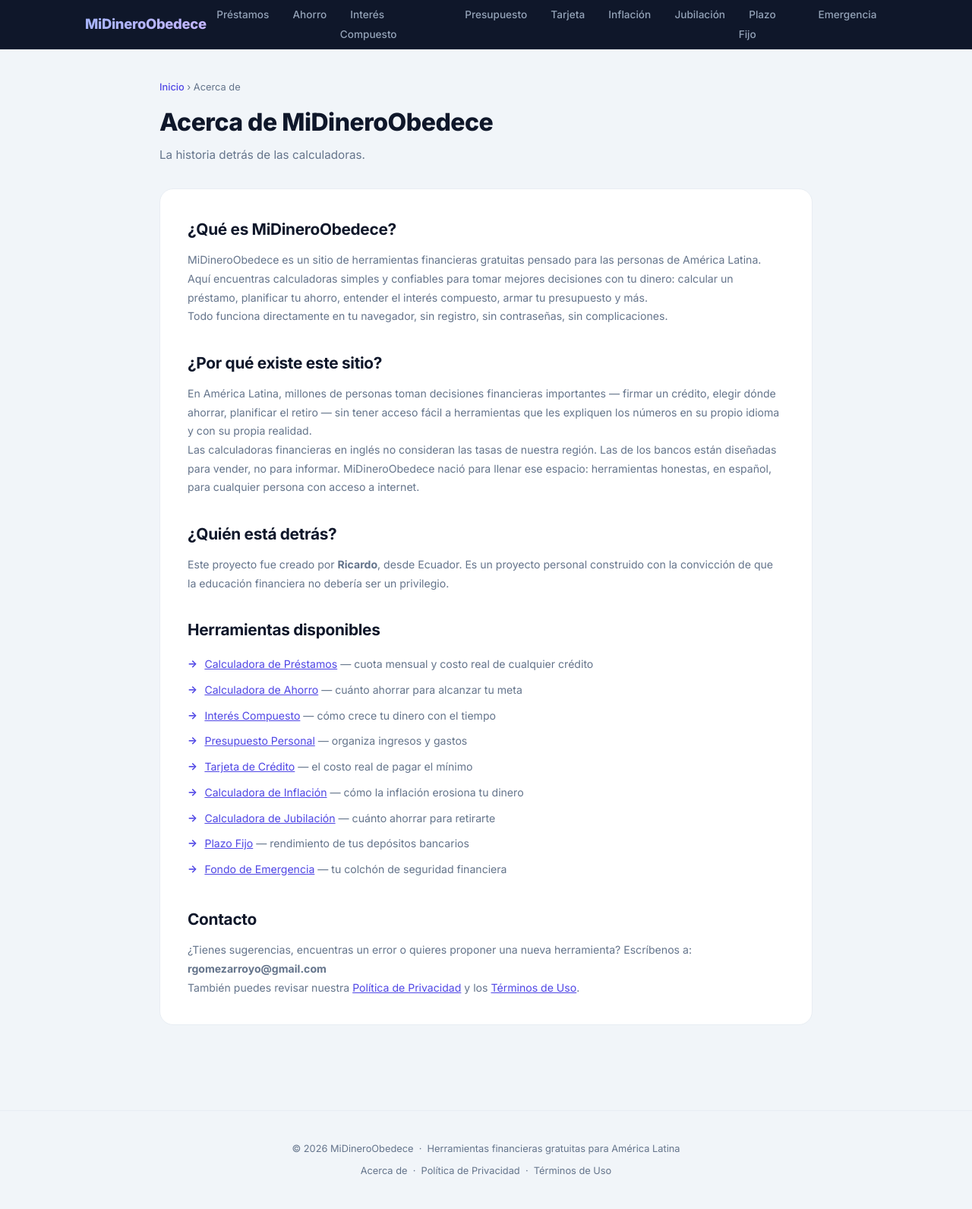
After one commit to rgomezarroyo/midineroobedece, a Flask app: page /acerca in a window 1280 px wide. The commit adds this page. Shown: the whole page at 76% size. Run offline with Flask 3, Linux system fonts and the light colour scheme.

Commit message:
Agrega página Acerca de y link en footer
Co-Authored-By: Claude Sonnet 4.6 <noreply@anthropic.com>

```diff
--- a/app.py
+++ b/app.py
@@ -43,6 +43,10 @@ def calculadora_plazo_fijo():
 def calculadora_fondo_emergencia():
     return render_template('calculadora_fondo_emergencia.html')
 
+@app.route('/acerca')
+def acerca():
+    return render_template('acerca.html')
+
 @app.route('/privacidad')
 def privacidad():
     return render_template('privacidad.html')
@@ -64,6 +68,7 @@ def sitemap():
         ('/calculadora-jubilacion', '0.9', 'monthly'),
         ('/calculadora-plazo-fijo', '0.9', 'monthly'),
         ('/calculadora-fondo-emergencia', '0.9', 'monthly'),
+        ('/acerca', '0.4', 'yearly'),
         ('/privacidad', '0.3', 'yearly'),
         ('/terminos', '0.3', 'yearly'),
     ]
--- /dev/null
+++ b/app/templates/acerca.html
@@ -0,0 +1,43 @@
+{% extends "base.html" %}
+
+{% block title %}Acerca de MiDineroObedece | Herramientas Financieras para LATAM{% endblock %}
+
+{% block meta_description %}Conoce el proyecto detrás de MiDineroObedece: herramientas financieras gratuitas creadas para ayudar a las personas de América Latina a tomar mejores decisiones con su dinero.{% endblock %}
+
+{% block content %}
+<section class="calculadora-page">
+    <p class="breadcrumb"><a href="/">Inicio</a> › Acerca de</p>
+    <h1>Acerca de MiDineroObedece</h1>
+    <p class="subtitulo">La historia detrás de las calculadoras.</p>
+
+    <article class="contenido-seo">
+        <h2>¿Qué es MiDineroObedece?</h2>
+        <p>MiDineroObedece es un sitio de herramientas financieras gratuitas pensado para las personas de América Latina. Aquí encuentras calculadoras simples y confiables para tomar mejores decisiones con tu dinero: calcular un préstamo, planificar tu ahorro, entender el interés compuesto, armar tu presupuesto y más.</p>
+        <p>Todo funciona directamente en tu navegador, sin registro, sin contraseñas, sin complicaciones.</p>
+
+        <h2 style="margin-top:2rem">¿Por qué existe este sitio?</h2>
+        <p>En América Latina, millones de personas toman decisiones financieras importantes — firmar un crédito, elegir dónde ahorrar, planificar el retiro — sin tener acceso fácil a herramientas que les expliquen los números en su propio idioma y con su propia realidad.</p>
+        <p>Las calculadoras financieras en inglés no consideran las tasas de nuestra región. Las de los bancos están diseñadas para vender, no para informar. MiDineroObedece nació para llenar ese espacio: herramientas honestas, en español, para cualquier persona con acceso a internet.</p>
+
+        <h2 style="margin-top:2rem">¿Quién está detrás?</h2>
+        <p>Este proyecto fue creado por <strong>Ricardo</strong>, desde Ecuador. Es un proyecto personal construido con la convicción de que la educación financiera no debería ser un privilegio.</p>
+
+        <h2 style="margin-top:2rem">Herramientas disponibles</h2>
+        <ul>
+            <li><a href="/calculadora-prestamos" style="color:var(--primary)">Calculadora de Préstamos</a> — cuota mensual y costo real de cualquier crédito</li>
+            <li><a href="/calculadora-ahorro" style="color:var(--primary)">Calculadora de Ahorro</a> — cuánto ahorrar para alcanzar tu meta</li>
+            <li><a href="/calculadora-interes-compuesto" style="color:var(--primary)">Interés Compuesto</a> — cómo crece tu dinero con el tiempo</li>
+            <li><a href="/calculadora-presupuesto" style="color:var(--primary)">Presupuesto Personal</a> — organiza ingresos y gastos</li>
+            <li><a href="/calculadora-tarjeta-credito" style="color:var(--primary)">Tarjeta de Crédito</a> — el costo real de pagar el mínimo</li>
+            <li><a href="/calculadora-inflacion" style="color:var(--primary)">Calculadora de Inflación</a> — cómo la inflación erosiona tu dinero</li>
+            <li><a href="/calculadora-jubilacion" style="color:var(--primary)">Calculadora de Jubilación</a> — cuánto ahorrar para retirarte</li>
+            <li><a href="/calculadora-plazo-fijo" style="color:var(--primary)">Plazo Fijo</a> — rendimiento de tus depósitos bancarios</li>
+            <li><a href="/calculadora-fondo-emergencia" style="color:var(--primary)">Fondo de Emergencia</a> — tu colchón de seguridad financiera</li>
+        </ul>
+
+        <h2 style="margin-top:2rem">Contacto</h2>
+        <p>¿Tienes sugerencias, encuentras un error o quieres proponer una nueva herramienta? Escríbenos a: <strong>rgomezarroyo@gmail.com</strong></p>
+        <p>También puedes revisar nuestra <a href="/privacidad" style="color:var(--primary)">Política de Privacidad</a> y los <a href="/terminos" style="color:var(--primary)">Términos de Uso</a>.</p>
+    </article>
+</section>
+{% endblock %}
--- a/app/templates/base.html
+++ b/app/templates/base.html
@@ -5,6 +5,9 @@
     <meta name="viewport" content="width=device-width, initial-scale=1.0">
     <meta name="description" content="{% block meta_description %}Herramientas financieras gratuitas para latinoamérica. Calculadoras de préstamos, ahorro, interés compuesto y más.{% endblock %}">
     <title>{% block title %}MiDineroObedece - Herramientas Financieras Gratis{% endblock %}</title>
+
+    <!-- Favicon -->
+    <link rel="icon" type="image/svg+xml" href="{{ url_for('static', filename='favicon.svg') }}">
 
     <!-- Canonical -->
     <link rel="canonical" href="https://midineroobedece.com{{ request.path }}">
@@ -85,6 +88,8 @@
     <footer>
         <p>© 2026 MiDineroObedece &nbsp;·&nbsp; Herramientas financieras gratuitas para América Latina</p>
         <p class="footer-links">
+            <a href="/acerca">Acerca de</a>
+            &nbsp;·&nbsp;
             <a href="/privacidad">Política de Privacidad</a>
             &nbsp;·&nbsp;
             <a href="/terminos">Términos de Uso</a>
```
